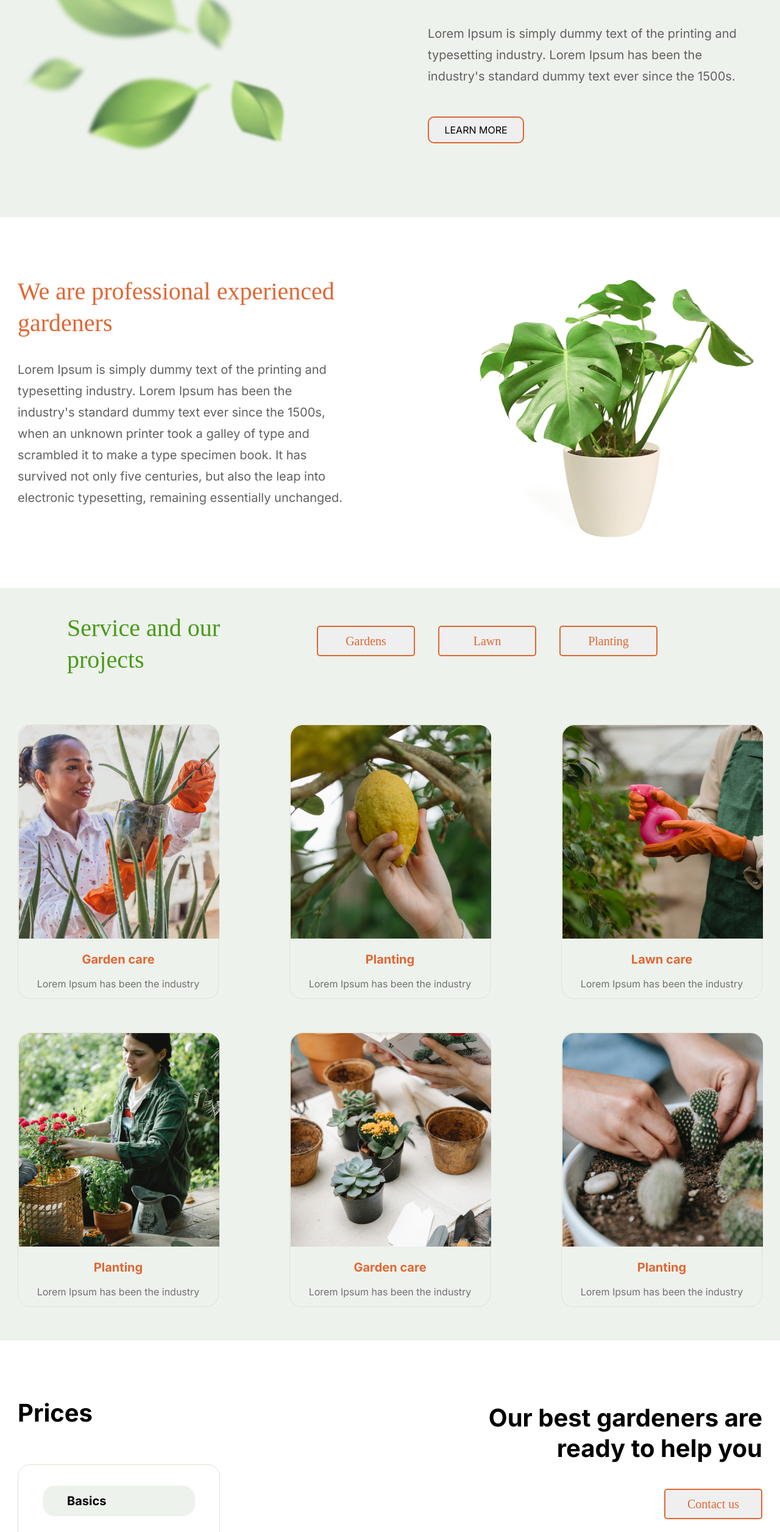
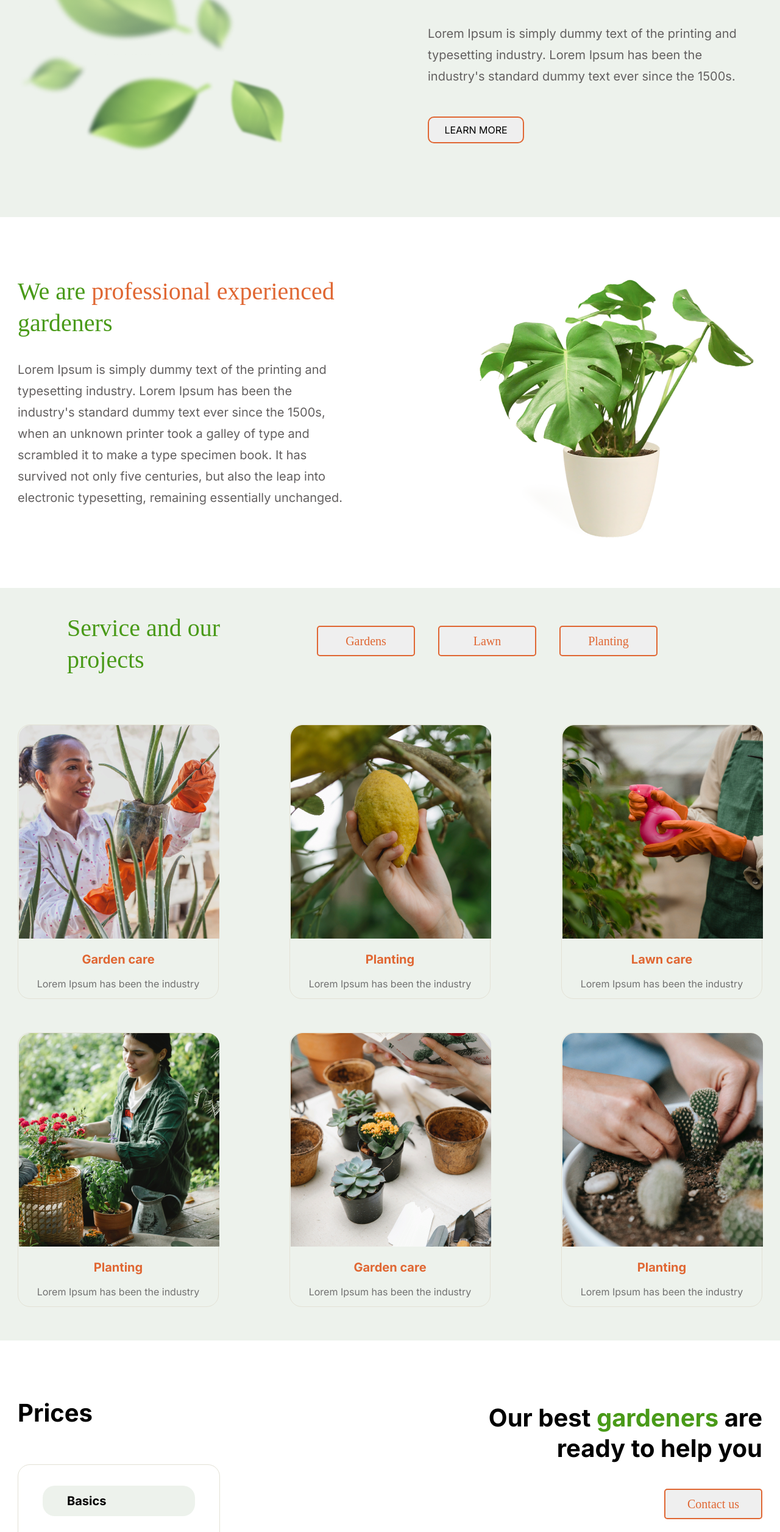
Before and after one commit to sankoff/Plants, a plain HTML site: page index.html in a window 1280 px wide. Shown: the part 288-2800 px from the top of the page at 61% size. Drawn offline with Linux system fonts and the light colour scheme; a web font is replaced by a local one.

```diff
--- a/css/main.css
+++ b/css/main.css
@@ -120,7 +120,7 @@ a {
     margin-bottom: 42px;
 }
 
-.text blockquote {
+.text span {
     display: inline;
     margin: 0;
     color: #499A18;
@@ -314,7 +314,7 @@ a {
     color: #000000;
 }
 
-.text_call_us blockquote {
+.text_call_us span {
     display: inline;
     margin: 0;
     color: #499A18;
```
